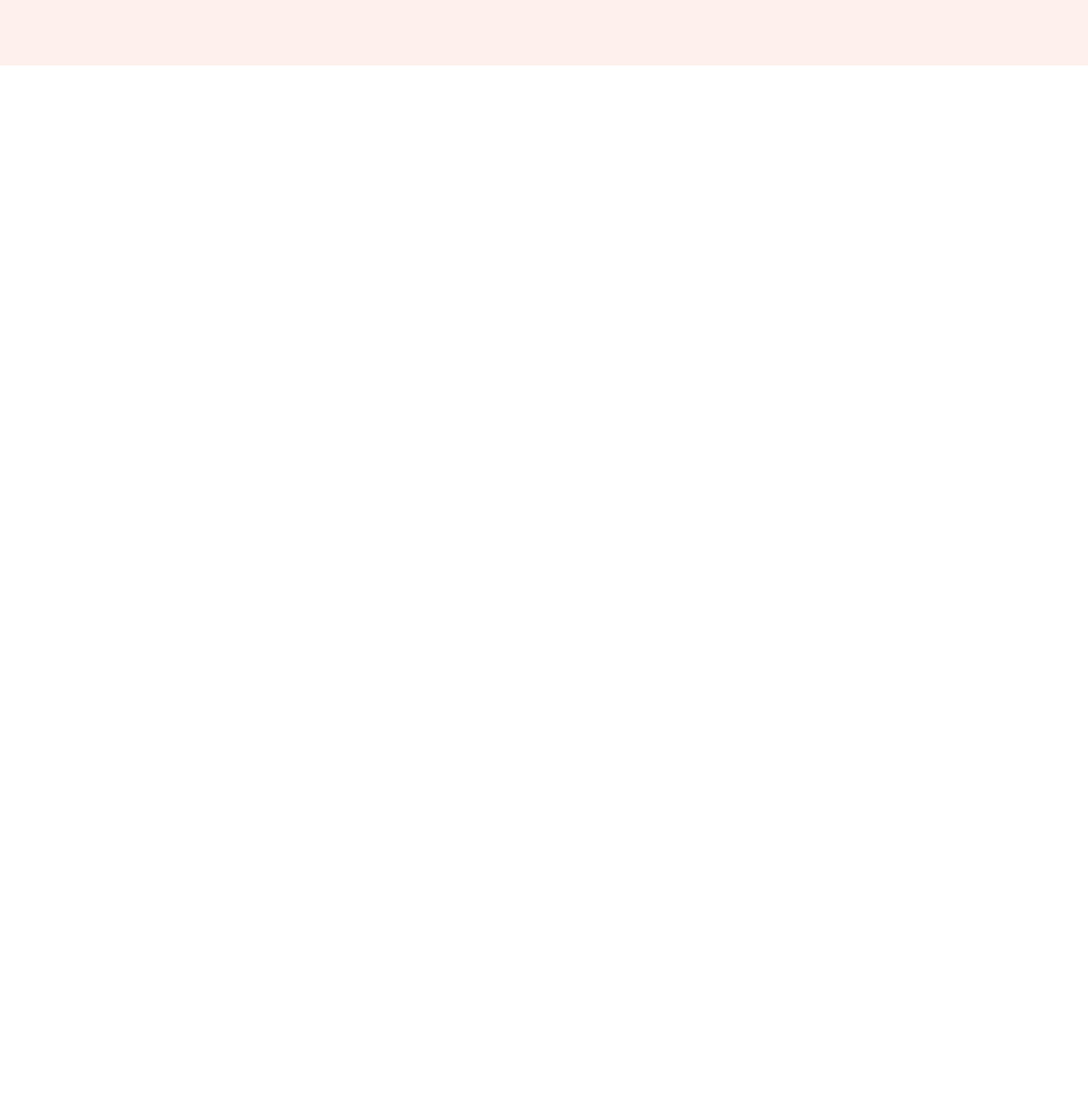
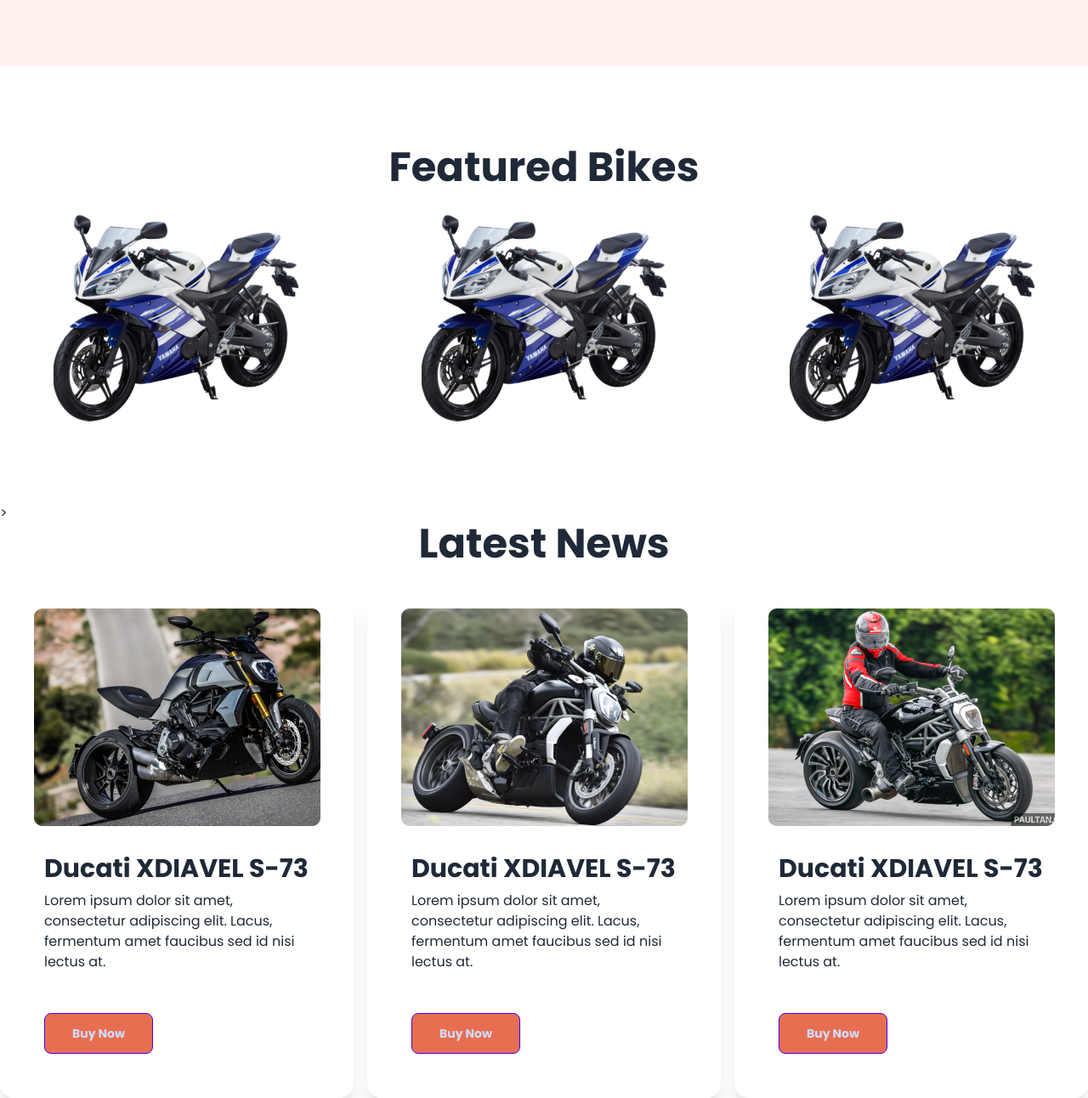
Before and after one commit to miasumon-ru/Biker-Zone-With-Daisy-UI, a plain HTML site: page index.html in a window 1280 px wide. Shown: the part 541-1833 px from the top of the page at 85% size. Before the commit the page ends 800 px from the top, so only its background shows below. Drawn offline with nearby package versions, Linux system fonts and the light colour scheme.

Commit message:
latest news and featured section done with responsive

```diff
--- a/index.html
+++ b/index.html
@@ -203,6 +203,77 @@
     </header>
     <main class="md:container md:mx-auto">
 
+        <!-- featured bike -->
+
+        <section class="my-24">
+            <h3 class="text-5xl font-semibold text-center mb-8">Featured Bikes</h3>
+
+            <div class="flex flex-col md:flex-row lg:flex-row justify-around gap-5">
+                <div><img class="" src="./images/others/feature-bike.png" alt=""></div>
+                <div><img src="./images/others/feature-bike.png" alt=""></div>
+                <div><img src="./images/others/feature-bike.png" alt=""></div>
+
+            </div>
+
+        </section>
+
+        <!-- latest News -->
+
+        <section class="my-24"></section>>
+
+            <h3 class="text-5xl font-semibold text-center mb-8">Latest News</h3>
+
+            <div class="flex gap-4 flex-col md:flex-row lg:flex-row">
+
+
+                       <!-- first card -->
+
+            <div class="card bg-base-100 shadow-xl p-5">
+                <figure><img src="./images/others/latest1.png" alt="Shoes" /></figure>
+                <div class="card-body">
+                  <h2 class="card-title text-3xl">Ducati XDIAVEL S-73</h2>
+                  <p class="text-base">Lorem ipsum dolor sit amet, consectetur adipiscing elit. Lacus, fermentum amet faucibus sed id nisi lectus at.</p>
+                  <div class="card-actions mt-10">
+                    <button class="btn btn-primary bg-bike-primary px-8">Buy Now</button>
+                  </div>
+                </div>
+              </div>
+            <!-- second card -->
+
+            <div class="card bg-base-100 shadow-xl p-5">
+                <figure><img src="./images/others/latest2.png" alt="Shoes" /></figure>
+                <div class="card-body">
+                  <h2 class="card-title text-3xl">Ducati XDIAVEL S-73</h2>
+                  <p class="text-base">Lorem ipsum dolor sit amet, consectetur adipiscing elit. Lacus, fermentum amet faucibus sed id nisi lectus at.</p>
+                  <div class="card-actions mt-10">
+                    <button class="btn btn-primary bg-bike-primary px-8">Buy Now</button>
+                  </div>
+                </div>
+              </div>
+            <!-- third card -->
+
+            <div class="card bg-base-100 shadow-xl p-5">
+                <figure><img src="./images/others/latest3.png" alt="Shoes" /></figure>
+                <div class="card-body">
+                  <h2 class="card-title text-3xl">Ducati XDIAVEL S-73</h2>
+                  <p class="text-base">Lorem ipsum dolor sit amet, consectetur adipiscing elit. Lacus, fermentum amet faucibus sed id nisi lectus at.</p>
+                  <div class="card-actions mt-10">
+                    <button class="btn btn-primary bg-bike-primary px-8">Buy Now</button>
+                  </div>
+                </div>
+              </div>
+
+            </div>
+
+
+
+
+
+        </section>
+
+        <!--  -->
+
+
     </main>
     <footer>
 
```
